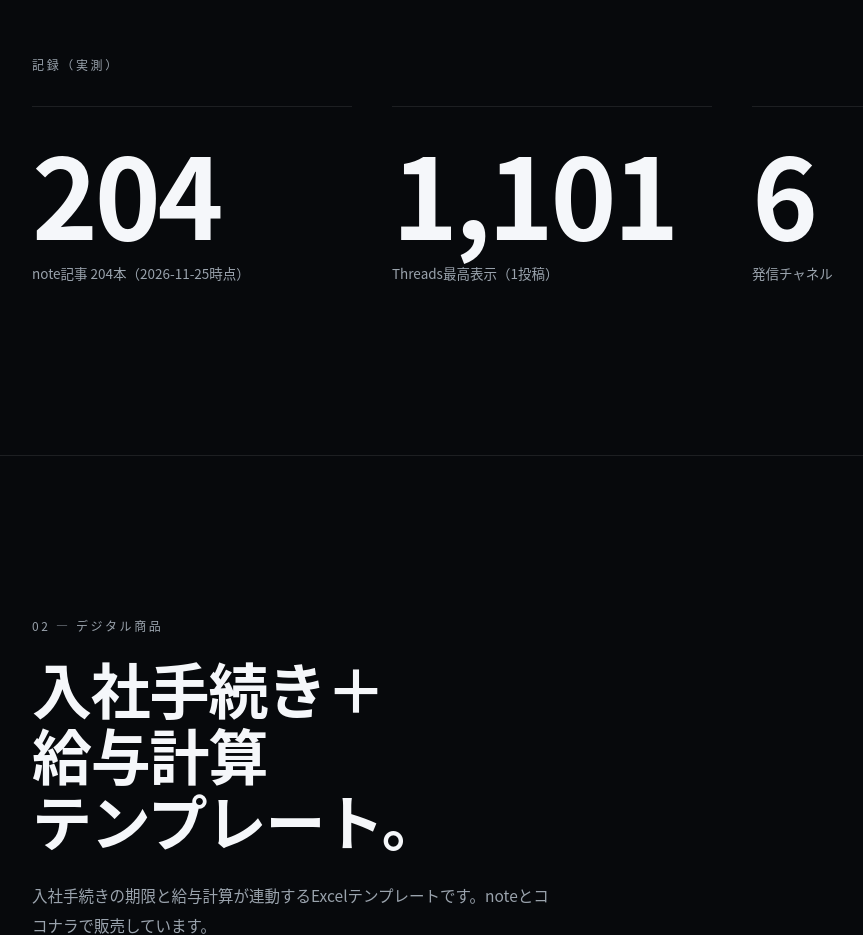
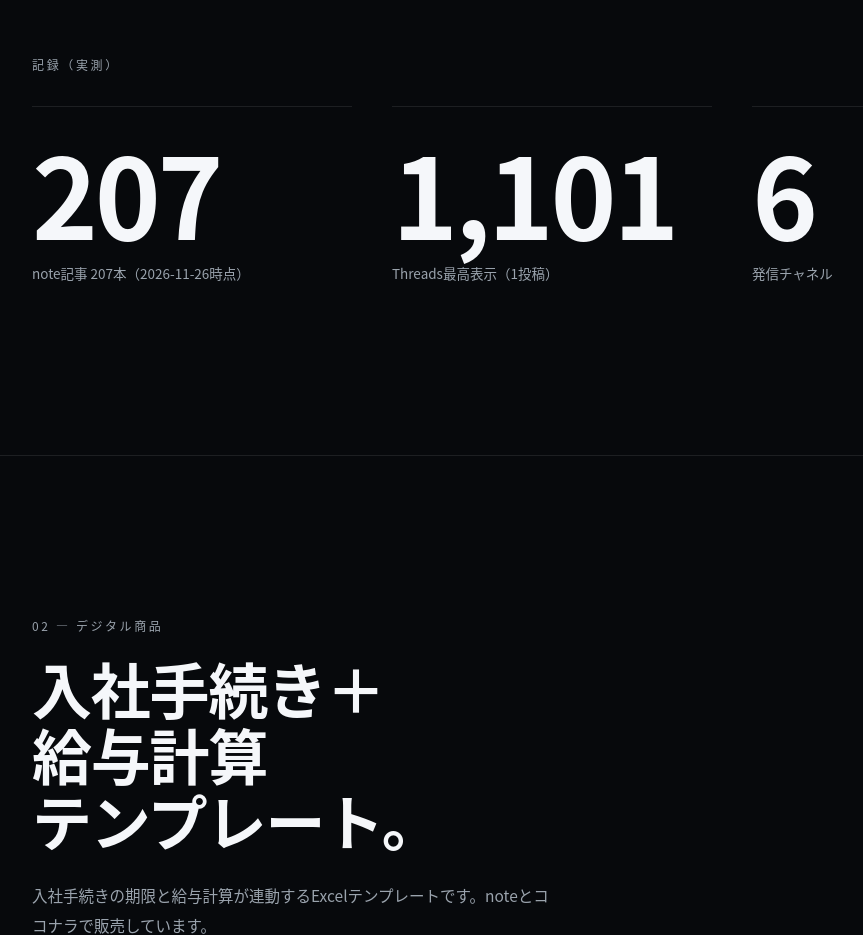
Before and after one commit to aoashi/aoashi.github.io, a plain HTML site: page index.html in a window 1280 px wide. Shown: the part 2340-3275 px from the top of the page, without its empty margins (88-951 px from the left). Drawn offline with Linux system fonts and the light colour scheme.

Commit message:
Update note count to 207 2026-11-26

```diff
--- a/index.html
+++ b/index.html
@@ -199,7 +199,7 @@
     <div class="wrap">
       <span class="label rv">記録（実測）</span>
       <ul class="stats">
-        <li class="rv"><span class="n">204</span><span class="l">note記事 204本（2026-11-25時点）</span></li>
+        <li class="rv"><span class="n">207</span><span class="l">note記事 207本（2026-11-26時点）</span></li>
         <li class="rv"><span class="n">1,101</span><span class="l">Threads最高表示（1投稿）</span></li>
         <li class="rv"><span class="n">6</span><span class="l">発信チャネル</span></li>
       </ul>
```
